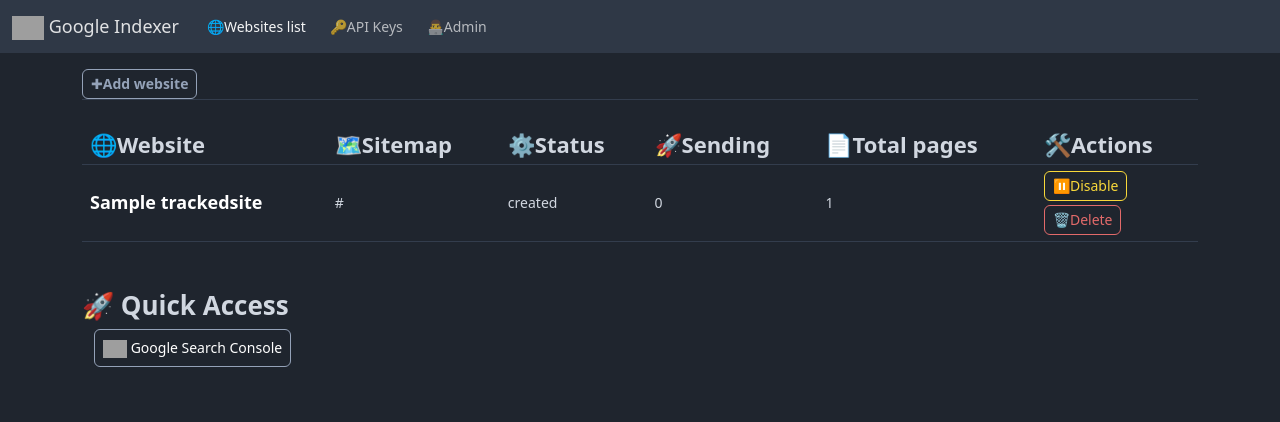
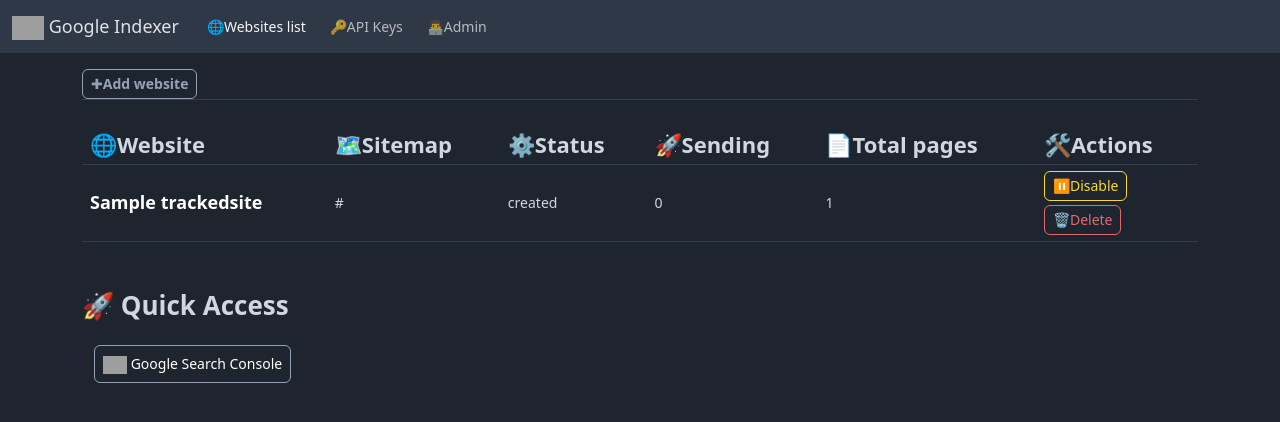
Before and after one commit to ornoone/google-sitemap-indexer, a Django app: page /indexer/site/ in a window 1280 px wide. Shown: the top 422 px of the page. Run offline with Django 5.2, Linux system fonts and the light colour scheme; tables that the repository leaves empty hold one stand-in row (values such as "Sample post"); parts of the project's set-up code (start-up, migrations or seed data) failed here and were passed over; some libraries are stand-ins or nearby versions; grey boxes are pictures that could not be loaded.

Commit message:
Update trackedsite_list.html

```diff
--- a/app/google_indexer/apps/indexer/templates/indexer/trackedsite_list.html
+++ b/app/google_indexer/apps/indexer/templates/indexer/trackedsite_list.html
@@ -94,7 +94,7 @@
     </table>
 </div>
 <div class="h3 mt-5">🚀 Quick Access</div>
-<div class="container mt-2">
+<div class="container mt-4">
   <div class="row">
     <div class="col-md-4 mb-4">
       <button class="btn btn-outline-light p-2">
```
